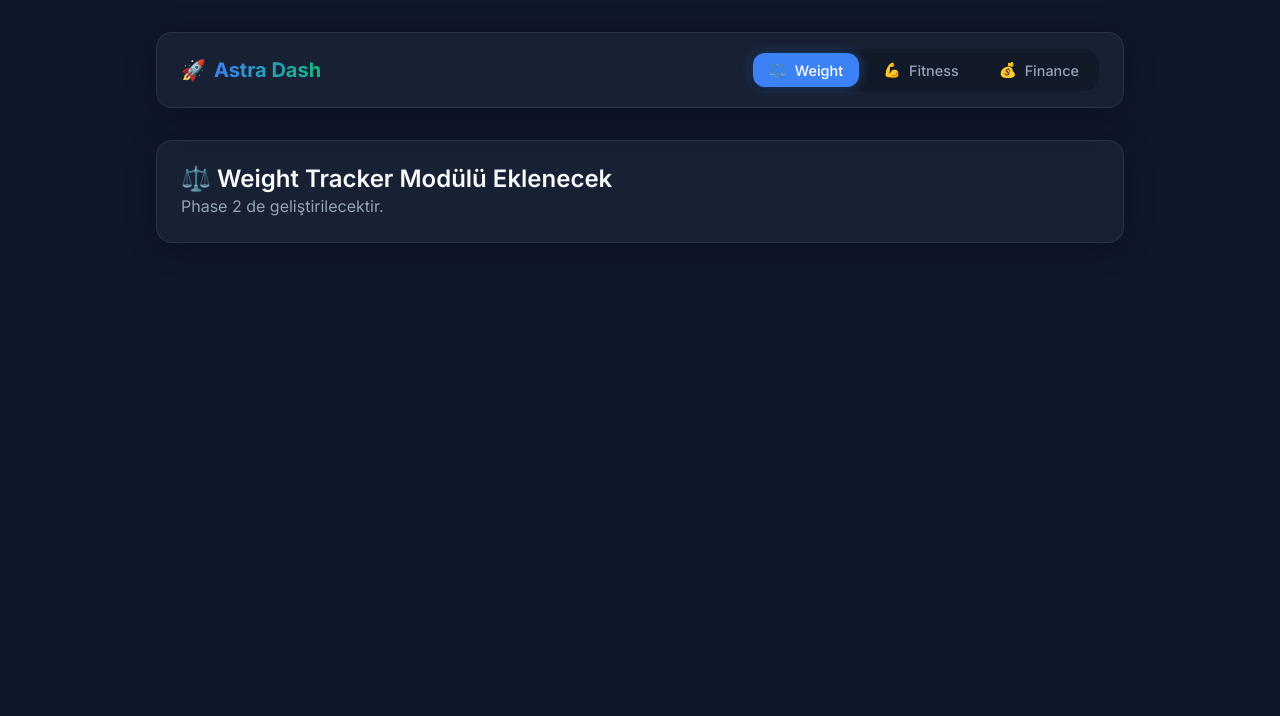
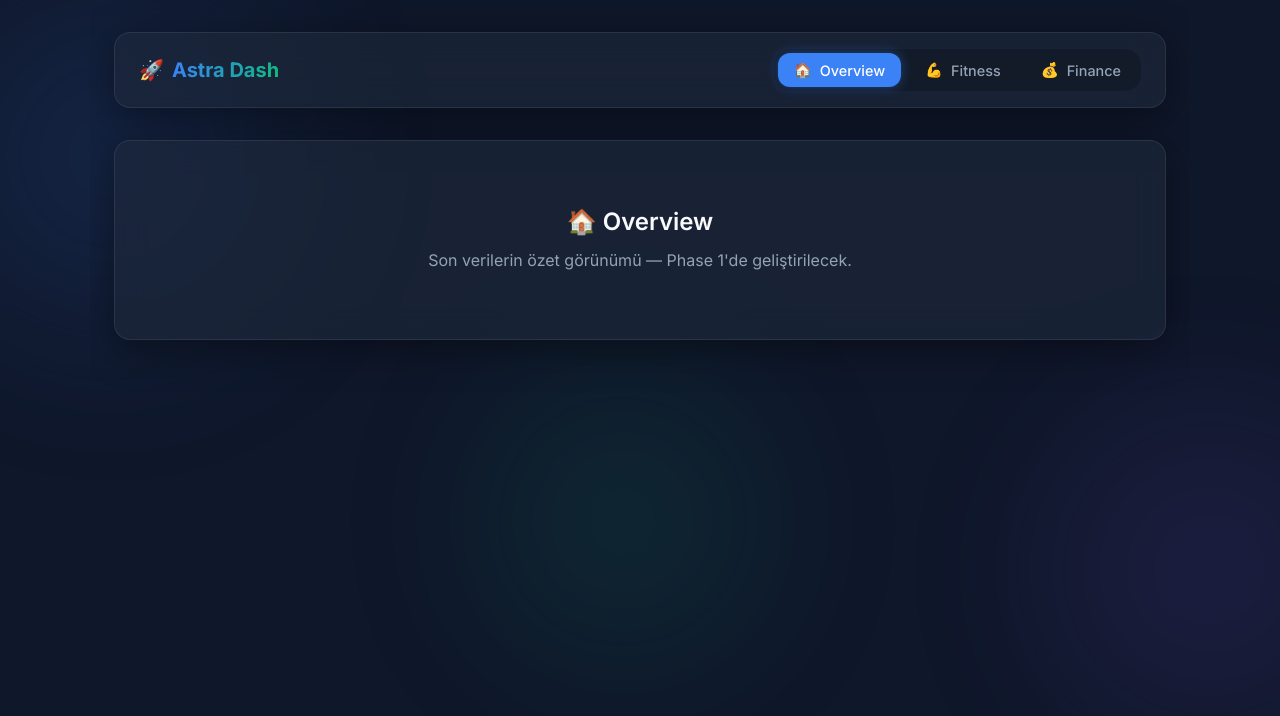
Before and after one commit to Fairlander-Flick/Personal-Dashboard, a React (Vite) app: page / in a window 1280 px wide. Shown: the top 716 px of the page. Built offline with nearby package versions, Linux system fonts and the light colour scheme.

Commit message:
Phase 1.1: Navbar revize (3 sekme: Overview, Fitness, Finance) ve animasyonlu arka plan glowar eklendi

```diff
--- a/src/App.jsx
+++ b/src/App.jsx
@@ -3,29 +3,29 @@ import Navbar from './components/Navbar';
 import './App.css';
 
 function App() {
-  const [activeTab, setActiveTab] = useState('weight');
+  const [activeTab, setActiveTab] = useState('overview');
 
   const renderContent = () => {
     switch (activeTab) {
-      case 'weight':
+      case 'overview':
         return (
-          <div className="glass-card fade-in">
-            <h2>⚖️ Weight Tracker Modülü Eklenecek</h2>
-            <p>Phase 2 de geliştirilecektir.</p>
+          <div className="glass-card fade-in placeholder-card">
+            <h2>🏠 Overview</h2>
+            <p>Son verilerin özet görünümü — Phase 1'de geliştirilecek.</p>
           </div>
         );
       case 'fitness':
         return (
-          <div className="glass-card fade-in">
-            <h2>💪 Fitness Tracker Modülü Eklenecek</h2>
-            <p>Phase 3/4 te geliştirilecektir.</p>
+          <div className="glass-card fade-in placeholder-card">
+            <h2>💪 Fitness & Vücut Takibi</h2>
+            <p>Kilo, idman ve egzersiz logu — Phase 2'de geliştirilecek.</p>
           </div>
         );
       case 'finance':
         return (
-          <div className="glass-card fade-in">
-            <h2>💰 Finance Tracker Modülü Eklenecek</h2>
-            <p>Phase 5/6 da geliştirilecektir.</p>
+          <div className="glass-card fade-in placeholder-card">
+            <h2>💰 Finans Takibi</h2>
+            <p>Harcama kayıtları ve raporlar — Phase 4'te geliştirilecek.</p>
           </div>
         );
       default:
@@ -35,6 +35,9 @@ function App() {
 
   return (
     <div className="app-container">
+      <div className="bg-glow bg-glow-1" />
+      <div className="bg-glow bg-glow-2" />
+      <div className="bg-glow bg-glow-3" />
       <Navbar activeTab={activeTab} setActiveTab={setActiveTab} />
       <main className="content-area">
         {renderContent()}
--- a/src/components/Navbar.jsx
+++ b/src/components/Navbar.jsx
@@ -3,9 +3,9 @@ import './Navbar.css';
 
 export default function Navbar({ activeTab, setActiveTab }) {
   const tabs = [
-    { id: 'weight', label: 'Weight', icon: '⚖️' },
+    { id: 'overview', label: 'Overview', icon: '🏠' },
     { id: 'fitness', label: 'Fitness', icon: '💪' },
-    { id: 'finance', label: 'Finance', icon: '💰' }
+    { id: 'finance', label: 'Finance', icon: '💰' },
   ];
 
   return (
--- a/src/index.css
+++ b/src/index.css
@@ -2,33 +2,35 @@
 
 :root {
   /* System Colors */
-  --bg-base: #0f172a; /* Slate 900 */
-  --bg-surface: #1e293b; /* Slate 800 */
-  --bg-surface-hover: #334155; /* Slate 700 */
-  --text-primary: #f8fafc; /* Slate 50 */
-  --text-secondary: #94a3b8; /* Slate 400 */
+  --bg-base: #0f172a;
+  --bg-surface: #1e293b;
+  --bg-surface-hover: #334155;
+  --text-primary: #f8fafc;
+  --text-secondary: #94a3b8;
 
-  /* Brand Constants */
-  --primary: #3b82f6; /* Blue 500 */
-  --primary-hover: #2563eb; /* Blue 600 */
+  /* Brand */
+  --primary: #3b82f6;
+  --primary-hover: #2563eb;
   --primary-glow: rgba(59, 130, 246, 0.4);
-  --accent: #10b981; /* Emerald 500 */
+  --accent: #10b981;
   --accent-glow: rgba(16, 185, 129, 0.3);
-  --danger: #ef4444; /* Red 500 */
-  --warning: #f59e0b; /* Amber 500 */
+  --purple: #8b5cf6;
+  --purple-glow: rgba(139, 92, 246, 0.3);
+  --danger: #ef4444;
+  --warning: #f59e0b;
 
-  /* Glassmorphism Variables */
-  --glass-bg: rgba(30, 41, 59, 0.6);
+  /* Glassmorphism */
+  --glass-bg: rgba(30, 41, 59, 0.65);
   --glass-border: rgba(255, 255, 255, 0.08);
-  --glass-shadow: 0 4px 30px rgba(0, 0, 0, 0.3);
-  --glass-blur: blur(12px);
+  --glass-shadow: 0 8px 40px rgba(0, 0, 0, 0.4);
+  --glass-blur: blur(16px);
 
-  /* Layout Constants */
+  /* Layout */
   --radius-sm: 8px;
   --radius-md: 12px;
   --radius-lg: 16px;
   --radius-xl: 24px;
-  --transition: 0.2s cubic-bezier(0.4, 0, 0.2, 1);
+  --transition: 0.25s cubic-bezier(0.4, 0, 0.2, 1);
 }
 
 * {
@@ -51,13 +53,13 @@ body {
 
 #root {
   width: 100%;
-  max-width: 1000px;
+  max-width: 1100px;
   min-height: 100vh;
   display: flex;
   flex-direction: column;
 }
 
-/* Base Typo */
+/* Typography */
 h1, h2, h3, h4, h5, h6 {
   font-weight: 600;
   color: var(--text-primary);
@@ -68,7 +70,7 @@ p {
   color: var(--text-secondary);
 }
 
-/* Base Buttons */
+/* Buttons */
 button {
   font-family: inherit;
   cursor: pointer;
@@ -82,6 +84,7 @@ button:disabled {
   cursor: not-allowed;
 }
 
+/* Inputs */
 input, select, textarea {
   font-family: inherit;
   background: var(--bg-surface);
@@ -100,20 +103,29 @@ input::placeholder, textarea::placeholder {
 
 input:focus, select:focus, textarea:focus {
   border-color: var(--primary);
-  box-shadow: 0 0 0 2px var(--primary-glow);
+  box-shadow: 0 0 0 3px var(--primary-glow);
 }
 
-/* Layout Utilities */
+/* Layout */
 .app-container {
-  padding: 2rem 1rem;
+  position: relative;
+  padding: 2rem 1.5rem;
   width: 100%;
   flex: 1;
   display: flex;
   flex-direction: column;
   gap: 2rem;
+  overflow: hidden;
 }
 
-/* Glass Card Component */
+.content-area {
+  flex: 1;
+  display: flex;
+  flex-direction: column;
+  gap: 1.5rem;
+}
+
+/* Glass Card */
 .glass-card {
   background: var(--glass-bg);
   backdrop-filter: var(--glass-blur);
@@ -124,12 +136,107 @@ input:focus, select:focus, textarea:focus {
   box-shadow: var(--glass-shadow);
 }
 
+/* Placeholder card style */
+.placeholder-card {
+  display: flex;
+  flex-direction: column;
+  gap: 0.75rem;
+  min-height: 200px;
+  justify-content: center;
+  align-items: center;
+  text-align: center;
+}
+
+.placeholder-card h2 {
+  font-size: 1.5rem;
+}
+
+/* Animated Ambient Background Glows */
+.bg-glow {
+  position: fixed;
+  border-radius: 50%;
+  filter: blur(80px);
+  opacity: 0.18;
+  pointer-events: none;
+  z-index: 0;
+  animation: drift 12s ease-in-out infinite alternate;
+}
+
+.bg-glow-1 {
+  width: 500px;
+  height: 500px;
+  background: radial-gradient(circle, var(--primary), transparent 70%);
+  top: -100px;
+  left: -150px;
+  animation-duration: 14s;
+}
+
+.bg-glow-2 {
+  width: 400px;
+  height: 400px;
+  background: radial-gradient(circle, var(--purple), transparent 70%);
+  bottom: 50px;
+  right: -100px;
+  animation-duration: 10s;
+  animation-delay: -4s;
+}
+
+.bg-glow-3 {
+  width: 350px;
+  height: 350px;
+  background: radial-gradient(circle, var(--accent), transparent 70%);
+  top: 40%;
+  left: 50%;
+  transform: translateX(-50%);
+  animation-duration: 18s;
+  animation-delay: -8s;
+}
+
+@keyframes drift {
+  from { transform: translate(0, 0) scale(1); }
+  to   { transform: translate(30px, 20px) scale(1.08); }
+}
+
+.bg-glow-3 {
+  animation-name: driftCenter;
+}
+
+@keyframes driftCenter {
+  from { transform: translateX(-50%) translate(0, 0) scale(1); }
+  to   { transform: translateX(-50%) translate(-20px, 30px) scale(1.1); }
+}
+
+/* Ensure content stays above background */
+.glass-card, nav, main {
+  position: relative;
+  z-index: 1;
+}
+
 /* Animations */
 @keyframes fadeIn {
-  from { opacity: 0; transform: translateY(10px); }
-  to { opacity: 1; transform: translateY(0); }
+  from { opacity: 0; transform: translateY(12px); }
+  to   { opacity: 1; transform: translateY(0); }
 }
 
 .fade-in {
   animation: fadeIn 0.4s ease-out forwards;
 }
+
+/* Scrollbar */
+::-webkit-scrollbar {
+  width: 6px;
+}
+::-webkit-scrollbar-track {
+  background: transparent;
+}
+::-webkit-scrollbar-thumb {
+  background: var(--bg-surface-hover);
+  border-radius: 99px;
+}
+
+/* Responsive */
+@media (max-width: 640px) {
+  .app-container {
+    padding: 1rem;
+  }
+}
```
